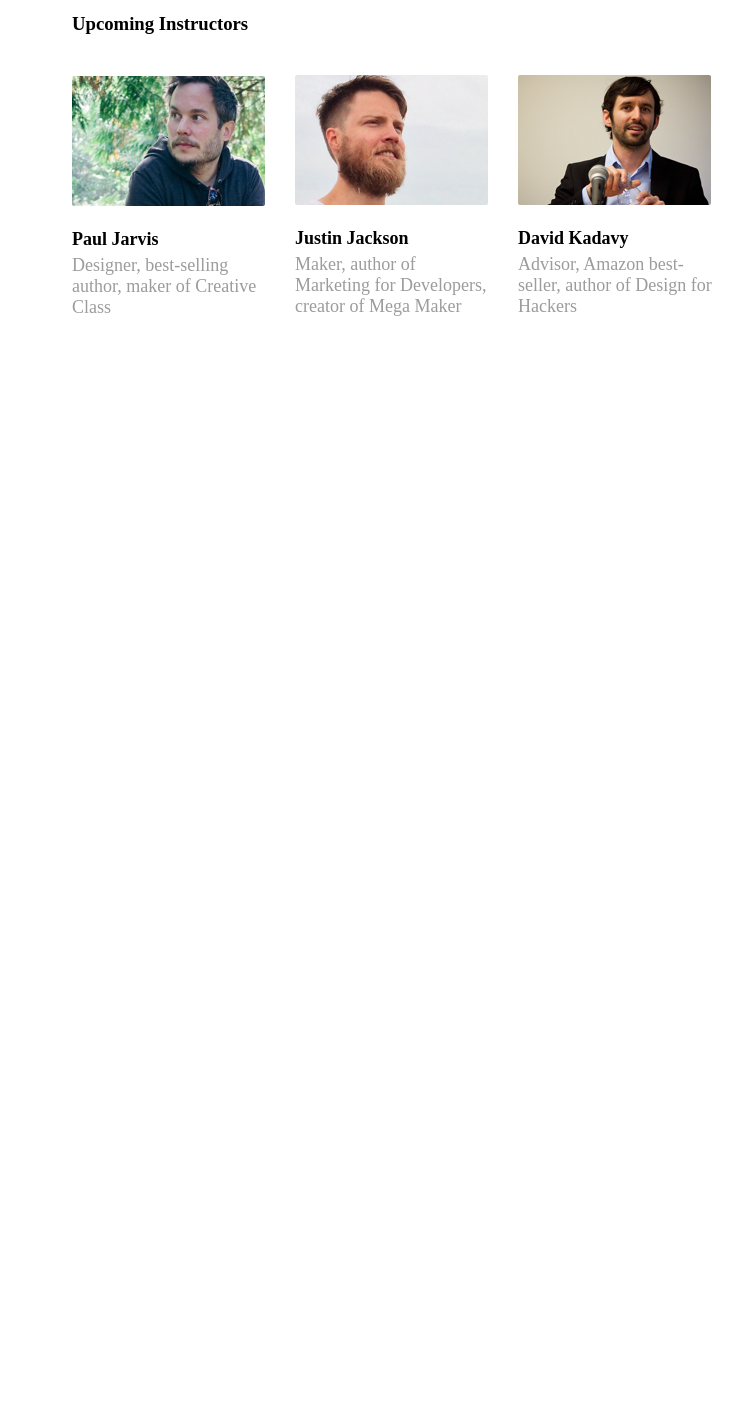
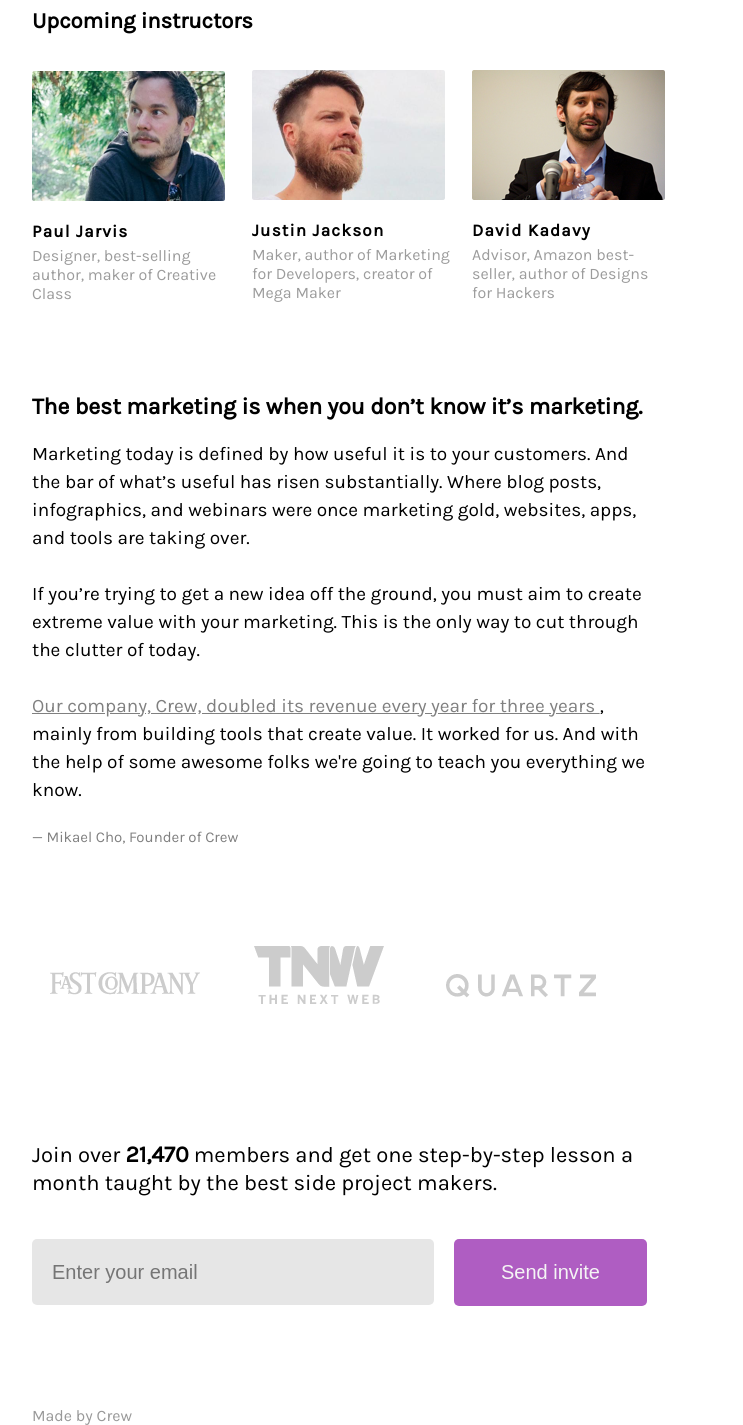
Before and after one commit to LoganHussung/make_this_year, a plain HTML site: page index.html in a window 1280 px wide. Shown: the part 757-2182 px from the top of the page, without its empty margins (238-981 px from the left). Before the commit the page ends 1480 px from the top, so only its background shows below. Drawn offline with Linux system fonts and the light colour scheme.

Commit message:
final copy

```diff
--- a/index.css
+++ b/index.css
@@ -4,56 +4,76 @@
   box-sizing: border-box;
 }
 .container1 {
-  background-color: black;
+  background-color: #141414;
 }
 
 .tophalf {
-  background-color: black;
-  height: 90vh;
+  background-color: #141414;
+  height: 688px;
   padding: 0;
   margin: 0 auto;
   width: 627px;
   position: relative;
+  font-weight: bolder;
 }
 
 h1 {
-  margin: 50px 0 50px 0;
+  margin: 57px 0 40px 0;
   color: #AF5DC2;
   font-size: 36px;
   display: inline-block;
-  font-family: Helvetica, sans-serif;;
+  font-family: 'Karla', Helvetica, sans-serif;
+  font-weight:bolder;
 }
 
 h2 {
   color: white;
-  position: center;~
+  position: center;
   width: 470px absolute;
   font-size: 47px;
   font-weight: bold;
-  margin-top: 20px;
+  margin-top: 24px;
   margin-bottom: 60px;
   line-height: 1.25;
-  font-family: Helvetica, sans-serif;;
+  font-family: 'Karla', Helvetica, sans-serif;
 }
 
 span.button {
   height: 63px;
   color: whitesmoke;
-  font-size: 25px;
+  font-size: 22px;
   padding-top: 30px;
+  font-family: 'Karla', Helvetica, sans-serif;
 }
 
 input[type="text"] {
   width: 380px;
   border-radius: 5px;
   float: left;
-  height: 64px;
+  height: 63px;
   margin-right: 20px;
   font-size: 20px;
-  margin-top: 20px;
+  margin-top: 21px;
   padding-left: 20px;
   border-style: none;
+  background-color: #E6E6E6;
+  opacity: 1;
 }
+
+input[type="text"]:focus {
+  width: 380px;
+  border-radius: 5px;
+  float: left;
+  height: 63px;
+  margin-right: 20px;
+  font-size: 20px;
+  margin-top: 21px;
+  padding-left: 20px;
+  border-style: none;
+  background-color: whitesmoke;
+  opacity: 1;
+}
+
 button[type="button"] {
   width: 193px;
   height: 67px;
@@ -64,8 +84,6 @@
   font-size: 20px;
   border-style: none;
   margin-top: 20px;
-
-
 }
 
 button[type="button"]:hover {
@@ -87,13 +105,19 @@
   margin: 0 auto;
   width: 740px;
 }
-.instructors {
+.instructors ul {
+  padding: 0;
+}
 
+h3 {
+  font-size: 22px;
+  font-weight: bolder;
 }
 
 .Upcoming {
-margin: 40px;
-padding-top: 10px;
+margin-top: 77px;
+margin-bottom: 36px;
+font-family: 'Karla', helvetica,sans-serif;
 }
 
 .instructors li{
@@ -101,22 +125,147 @@
   width: 200px;
   height: 250px;
   float: left;
-  margin-right: 23px;
+  margin-right: 20px;
   color: #9c9c9c;
-  font-size: 18px;
+  font-size: 16px;
+  font-family: 'Karla', helvetica,sans-serif;
 }
+
+.instructors p {
+  margin-bottom: 0;
+  padding: 0;
+}
+
+.instructors a {
+  color: #9c9c9c;
+  text-decoration: none;
+}
+
 
 strong {
   display: block;
   color: black;
   padding-bottom: 5px;
+  font-family: 'Karla', helvetica,sans-serif;
+  letter-spacing: 1.25px;
+  font-size: 17px;
+  margin-top: 11px;
+  margin-bottom: 0px;
 }
 
-.subhead {
-  border: 2px solid black;
-  width: 621px;
+.article {
+  font-family: 'Karla', helvetica,sans-serif;
   display: inline-block;
+  width: 620px;
+  font-size: 19px;
+  line-height: 28px;
+  margin: 73px 0 0 0;
 }
-h3 {
-  text-align: left;
+
+ .Mikael {
+  color: gray;
+  font-size: 15px;
+  margin: 0;
+  padding: 0;
+
 }
+
+.Crewlab {
+  color: gray;
+  font-style: none;
+}
+.companies img{
+  display: inline-block;
+  padding: 80px 10px 80px 10px;;
+
+
+}
+
+span.button2 {
+  height: 63px;
+  color: black;
+  font-size: 22px;
+  padding-top: 30px;
+  font-family: 'Karla', Helvetica, sans-serif;
+
+}
+
+input[type="text2"] {
+  width: 380px;
+  border-radius: 5px;
+  float: left;
+  height: 64px;
+  margin-right: 20px;
+  font-size: 20px;
+  margin-top: 20px;
+  padding-left: 20px;
+  border-style: none;
+  background-color: #E6E6E6;
+  opacity: 1;
+}
+
+input[type="text2"]:focus {
+  width: 380px;
+  border-radius: 5px;
+  float: left;
+  height: 64px;
+  margin-right: 20px;
+  font-size: 20px;
+  margin-top: 20px;
+  padding-left: 20px;
+  border-style: none;
+  background-color: whitesmoke;
+}
+
+button[type="button2"] {
+  width: 193px;
+  height: 67px;
+  background-color: #AF5DC2;
+  float: left;
+  border-radius: 5px;
+  color: whitesmoke;
+  font-size: 20px;
+  border-style: none;
+  margin-top: 20px;
+
+}
+
+em {
+  font-style:normal;
+  font-weight: bold;
+  font-size: 23px;
+}
+button[type="button2"]:hover {
+  width: 193px;
+  height: 67px;
+  background-color: #8C65CC;
+  float: left;
+  border-radius: 5px;
+  color: whitesmoke;
+  font-size: 20px;
+  border-style: none;
+  margin-top: 20px;
+}
+
+h5 {
+  font-family: 'Karla', helvetica,sans-serif;
+  font-size: 23px;
+  font-weight: bold;
+  margin: 0;
+
+}
+
+.footer {
+  font-family: 'Karla', helvetica,sans-serif;
+  margin-top: 100px;
+  margin-bottom: 55px;
+  color: #999;
+}
+ .footer a {
+   text-decoration: none;
+color: #999;
+ }
+ .footer a:hover {
+   text-decoration: none;
+color: black;
+ }
--- a/index.html
+++ b/index.html
@@ -6,12 +6,13 @@
   <meta http-equiv="X-UA-Compatible" content="ie=edge">
   <title>Make this year Step-by-Step lessons from top makers</title>
   <link rel="stylesheet" href="index.css">
+  <link href="https://fonts.googleapis.com/css?family=Karla" rel="stylesheet">
 </head>
 <body>
   <div class="container1">
     <div class="tophalf">
         <h1>MAKE THIS YEAR</h1>
-        <h2>Learn how top makers doubled their revenue by launching side projects like <br><em>................................</em></h2>
+        <h2>Learn how top makers doubled their revenue by launching side projects like <br>. . . . . . . . . . . . . . . . . . . . . </h2>
         <span class="button">
           <p>Join over <em>21,470</em> members and get one step-by-step lesson a month taught by the best side project makers.</p>
           <input type="text" name="subscribe" placeholder="Enter your email">
@@ -20,32 +21,56 @@
     </div>
   </div>
   <div class="container2">
-    <h3 class="Upcoming">Upcoming Instructors</h3>
+    <h3 class="Upcoming">Upcoming instructors</h3>
       <div class="instructors">
         <ul>
           <li>
             <div> <img src="images/paul.jpg" alt=" Paul"/></div>
             <p>
               <strong>Paul Jarvis</strong>
-              Designer, best-selling author, maker of Creative Class
+              Designer, best-selling author, maker of <a href="https://creativeclass.io/">Creative Class</a>
             </p>
           </li>
           <li>
             <div> <img src="images/justin.jpg" alt="Justin"/> </div>
             <p>
               <strong>Justin Jackson</strong>
-              Maker, author of Marketing for Developers, creator of Mega Maker
+              Maker, author of Marketing for Developers, creator of <a href="http://megamaker.co/challenge/">Mega Maker</a>
             </p>
           </li>
           <li>
             <div> <img src="images/david.jpg" alt="David" /></div>
             <p>
               <strong>David Kadavy</strong>
-              Advisor, Amazon best-seller, author of Design for Hackers
+              Advisor, Amazon best-seller, author of <a href="http://designforhackers.com/"> Designs for Hackers</a>
             </p>
           </li>
         </ul>
       </div>
+      <div class="article">
+        <h5>The best marketing is when you don’t know it’s marketing.</h5>
+        <p>Marketing today is defined by how useful it is to your customers. And the bar of what’s useful has risen substantially. Where blog posts, infographics, and webinars were once marketing gold, websites, apps, and tools are taking over.<br><br> If you’re trying to get a new idea off the ground, you must aim to create extreme value with your marketing. This is the only way to cut through the clutter of today.<br><br> <a class="Crewlab" href="https://crew.co/labs/"> Our company, Crew, doubled its revenue every year for three years </a>, mainly from building tools that create value. It worked for us. And with the help of some awesome folks we're going to teach you everything we know.
+        </p>
+        <p class="Mikael"> — Mikael Cho, Founder of Crew </p>
+        <div class="companies">
+          <a href="https://www.fastcompany.com/3042417/how-i-get-it-done/why-building-something-useful-for-others-is-the-best-marketing-there-is">
+          <img src="images/company.jpg" alt="FastCompany"></a>
+          <a href="http://thenextweb.com/entrepreneur/2014/10/23/side-projects-saved-our-startup/">
+          <img src="images/TNW.jpg" alt="TNW"></a>
+          <a href="http://qz.com/281725/how-side-projects-saved-our-startup/">
+          <img src="images/Quartz.jpg" alt="Quartz"></a>
+        </div>
+        <span class="button2">
+          <p>Join over <em>21,470</em> members and get one step-by-step lesson a month taught by the best side project makers.</p>
+          <input type="text2" name="subscribe" placeholder="Enter your email">
+          <button type="button2" name="Submit">Send invite</button>
+        </span>
+      </div>
+      <div class="footer">
+        <p><a href="https://crew.co/"> Made by Crew</a>
+        </p>
+      </div>
     </div>
+
 </body>
 </html>
```
Also changed, not shown: Images/Company.jpg (added), Images/Quartz.jpg (added), Images/TNW.jpg (added), 1 other file.
